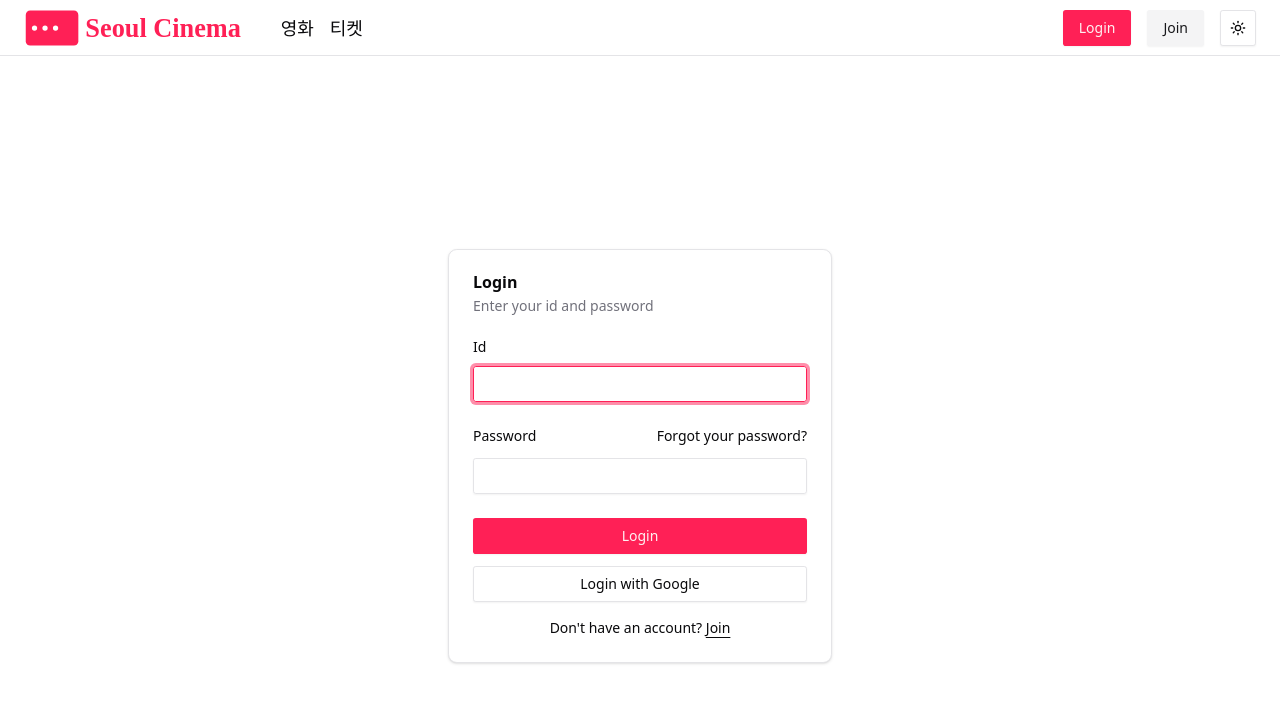
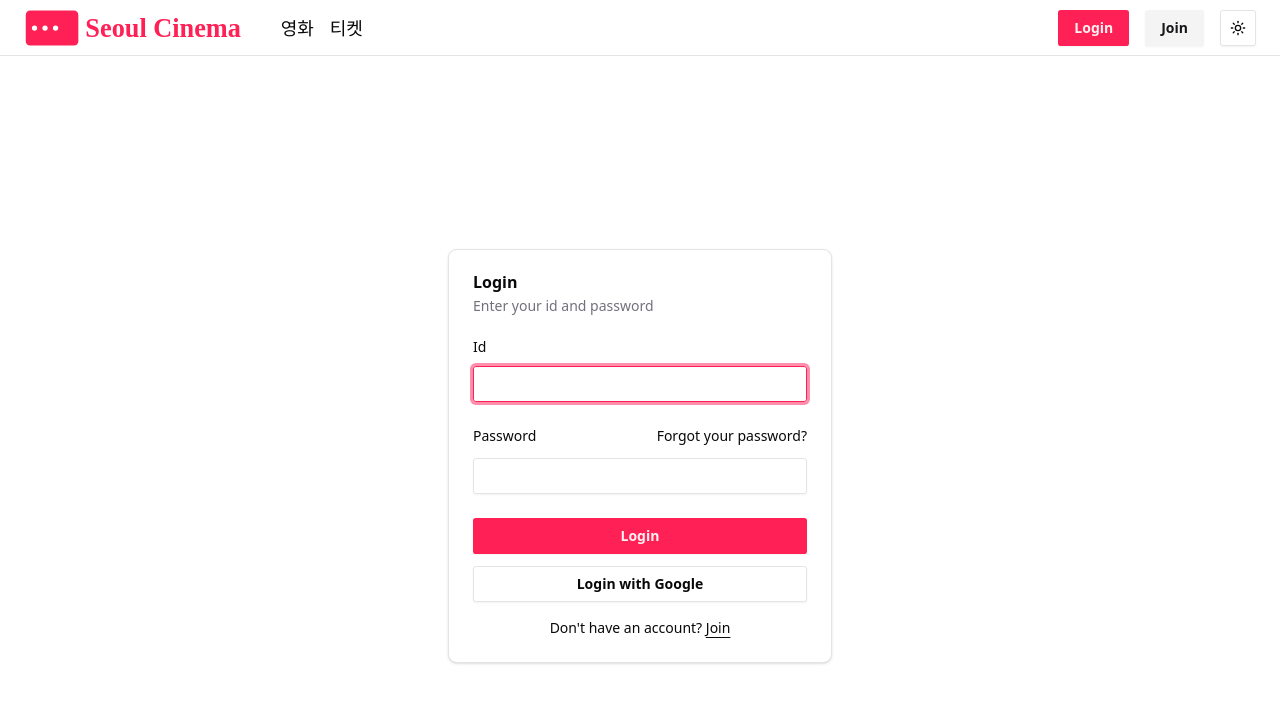
Before and after one commit to UOS-DBD-CINEMA/cinema-web, a React (Vite) app: page /login in a window 1280 px wide. Shown: the top 702 px of the page. Built offline with nearby package versions, Linux system fonts and the light colour scheme; no server answers.

Commit message:
chore: change button font-weight

```diff
--- a/src/components/ui/button.tsx
+++ b/src/components/ui/button.tsx
@@ -5,7 +5,7 @@
 import { cn } from '@/lib/utils';
 
 const buttonVariants = cva(
-  "inline-flex items-center justify-center gap-2 whitespace-nowrap rounded-md text-sm font-medium transition-all disabled:pointer-events-none disabled:opacity-50 [&_svg]:pointer-events-none [&_svg:not([class*='size-'])]:size-4 shrink-0 [&_svg]:shrink-0 outline-none focus-visible:border-ring focus-visible:ring-ring/50 focus-visible:ring-[3px] aria-invalid:ring-destructive/20 dark:aria-invalid:ring-destructive/40 aria-invalid:border-destructive",
+  "inline-flex items-center justify-center gap-2 whitespace-nowrap rounded-md text-sm font-semibold transition-all disabled:pointer-events-none disabled:opacity-50 [&_svg]:pointer-events-none [&_svg:not([class*='size-'])]:size-4 shrink-0 [&_svg]:shrink-0 outline-none focus-visible:border-ring focus-visible:ring-ring/50 focus-visible:ring-[3px] aria-invalid:ring-destructive/20 dark:aria-invalid:ring-destructive/40 aria-invalid:border-destructive",
   {
     variants: {
       variant: {
```
